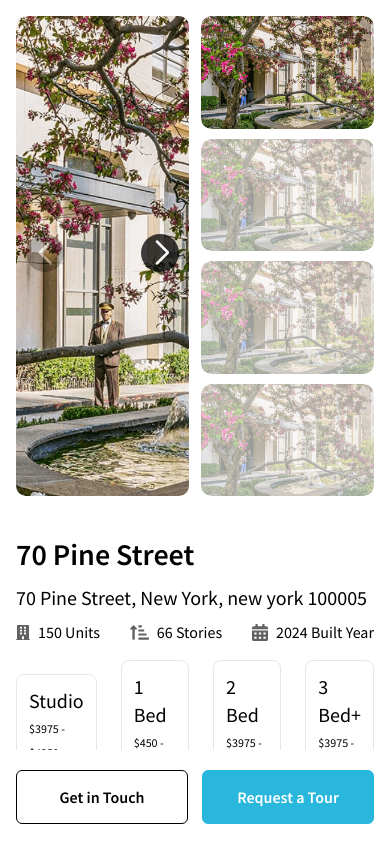
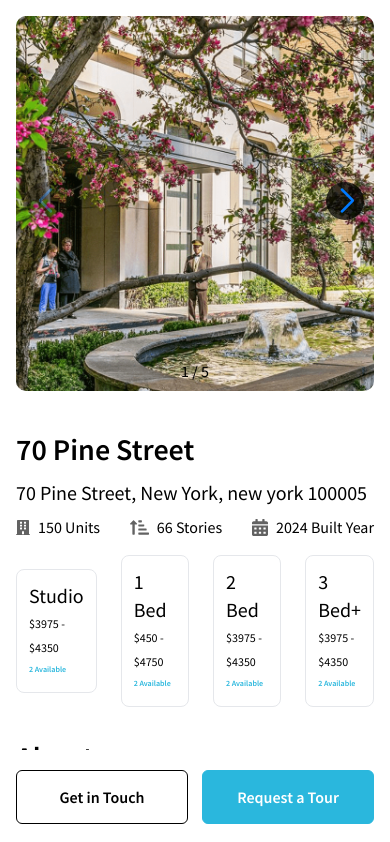
Before and after one commit to shariful10/jiibs, a Next.js app: page /building-details in a window 390 px wide. Shown: the top 842 px of the page. Built offline with nearby package versions, Linux system fonts and the light colour scheme.

Commit message:
Added mobile slider in building details page

```diff
--- a/src/Components/BuildingSlider/Slider.jsx
+++ b/src/Components/BuildingSlider/Slider.jsx
@@ -5,8 +5,6 @@ import Image from "next/image";
 import { Swiper, SwiperSlide } from "swiper/react";
 import { FreeMode, Navigation, Thumbs } from "swiper/modules";
 import sliderImage from "@/assets/slider.webp";
-// import BuildingImageSlider from "@/Components/BuildingImageSlider/BuildingImageSlider";
-
 const images = [1, 2, 3, 4, 5];
 
 // Import Swiper styles
@@ -21,7 +19,7 @@ export default function BuildingSlider() {
   const [thumbsSwiper, setThumbsSwiper] = useState(null);
 
   return (
-    <div className="flex justify-between gap-3 h-[480px] xl:h-[600px]">
+    <div className="hidden md:flex justify-between gap-3 h-[480px] xl:h-[600px]">
       <Swiper
         direction={"vertical"}
         slidesPerView={1}
--- /dev/null
+++ b/src/Components/BuildingSlider/SliderMobile.jsx
@@ -0,0 +1,41 @@
+"use client";
+
+import React from "react";
+import sliderImage from "@/assets/slider.webp";
+// Import Swiper React components
+import { Swiper, SwiperSlide } from "swiper/react";
+
+// Import Swiper styles
+import "swiper/css";
+import "swiper/css/pagination";
+import "swiper/css/navigation";
+
+// import required modules
+import { Pagination, Navigation } from "swiper/modules";
+import Image from "next/image";
+const images = [1, 2, 3, 4, 5];
+
+export default function BuildingSliderMobile() {
+  return (
+    <div className="flex justify-center md:hidden h-[375px]">
+      <Swiper
+        pagination={{
+          type: "fraction",
+        }}
+        navigation={true}
+        modules={[Pagination, Navigation]}
+        className="!w-full !h-full !m-0 !relative"
+      >
+        {images?.map((img, index) => (
+          <SwiperSlide key={index} className="!w-full !h-full !m-0 rounded-lg">
+            <Image
+              src={sliderImage}
+              className="w-full h-full rounded-lg"
+              alt=""
+            />
+          </SwiperSlide>
+        ))}
+      </Swiper>
+    </div>
+  );
+}
--- a/src/Components/Pages/building-details/Description/AboutSide/Studio.css
+++ /dev/null
@@ -1,4 +0,0 @@
-/* .studio_slider .swiper-wrapper {
-  max-width: 500px !important;
-  width: 100% !important;
-} */
--- a/src/app/(root)/building-details/page.jsx
+++ b/src/app/(root)/building-details/page.jsx
@@ -1,4 +1,5 @@
 import BuildingSlider from "@/Components/BuildingSlider/Slider";
+import BuildingSliderMobile from "@/Components/BuildingSlider/SliderMobile";
 import AboutSide from "@/Components/Pages/building-details/Description/AboutSide/AboutSide";
 import LocationMap from "@/Components/Pages/building-details/Description/LocationDetails/LocationMap";
 import Similar from "@/Components/Pages/building-details/Similar/Similar";
@@ -28,7 +29,9 @@ export default function BuildingDetail() {
         </div>
 
         {/* preview slider */}
+        <div></div>
         <BuildingSlider />
+        <BuildingSliderMobile />
       </section>
       <section className="flex flex-col-reverse md:flex-row flex-start items-start justify-between gap-[9%] md:gap-20 w-full mt-6">
         {/* about , description */}
```
